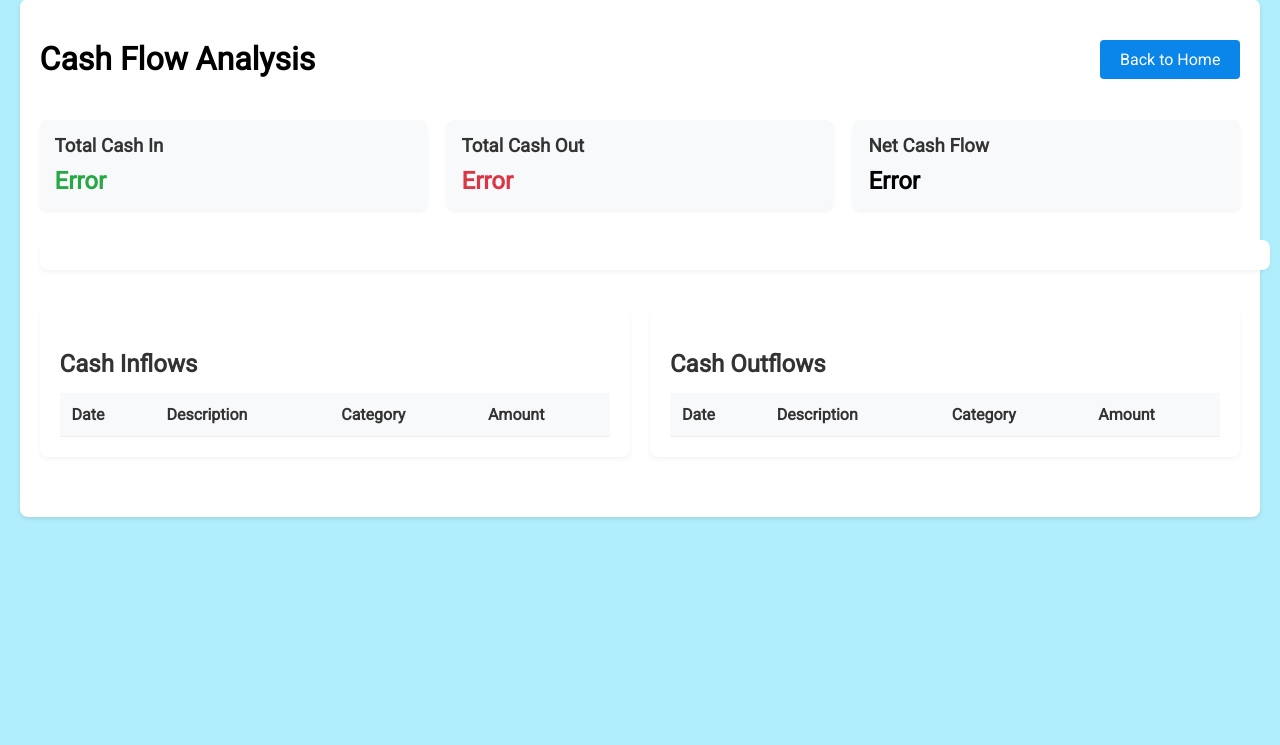
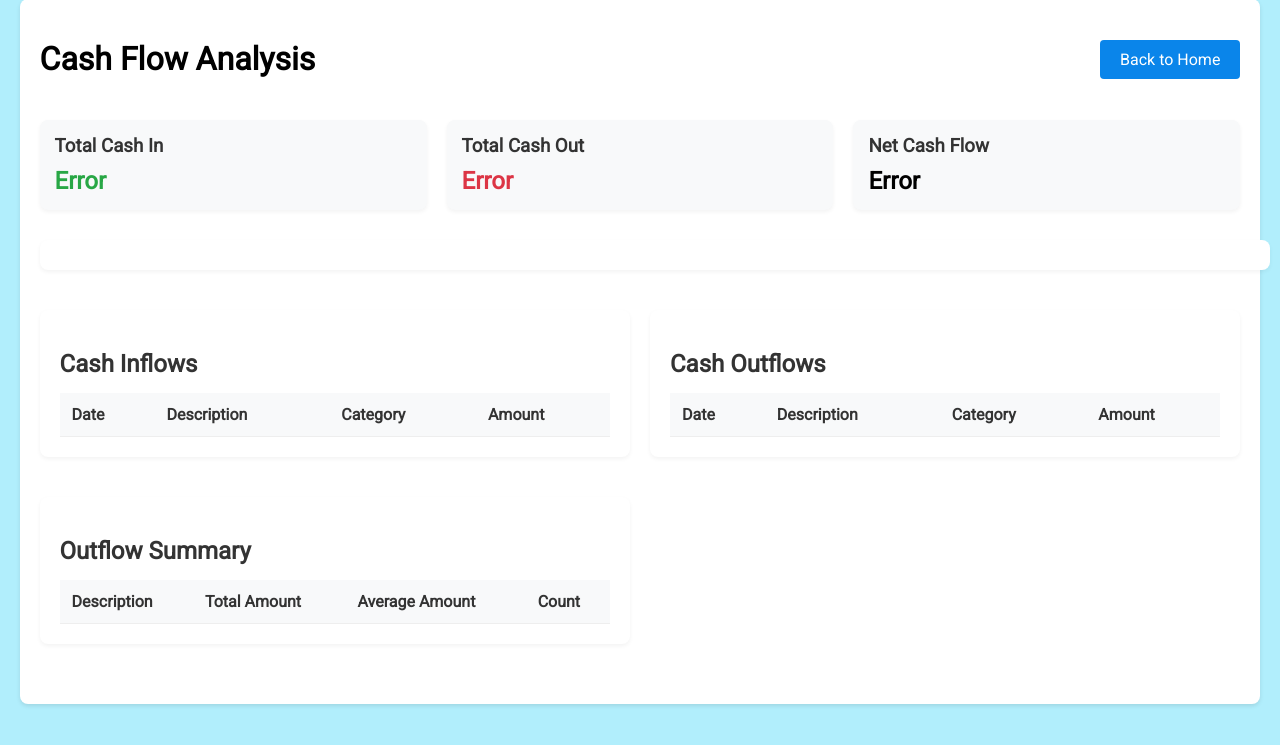
Before and after one commit to m-dur/docker-plaid, a Flask app: page /cashflow in a window 1280 px wide. Shown: the part 21-766 px from the top of the page. Run offline with Flask 2, Linux system fonts and the light colour scheme; data that the repository does not hold is empty; some libraries are stand-ins or nearby versions.

Commit message:
latest refresh date

```diff
--- a/app/routes/analytics.py
+++ b/app/routes/analytics.py
@@ -830,7 +830,7 @@ def cashflow_summary():
                 END), 0) as inflow,
                 COALESCE(SUM(CASE
                     WHEN t.amount > 0
-                    AND (t.name ILIKE '%%External Withdrawal%%' or t.name ILIKE '%%Check%%')
+                    AND (t.name ILIKE '%%External Withdrawal%%' or t.name ilike '%%Zelle To ZIQI%%' or t.name ILIKE '%%Check%%')
                     AND t.name not ilike '%%MONEYLINE%%'
                     AND t.name not ilike '%%WF%%'
                     THEN t.amount
@@ -907,7 +907,7 @@ def cashflow_summary():
                     END as inflow,
                     CASE
                         WHEN amount > 0
-                        AND (name ILIKE '%%External Withdrawal%%' or name ILIKE '%%Check%%')
+                        AND (name ILIKE '%%External Withdrawal%%' or name ilike '%%Zelle To ZIQI%%' or name ILIKE '%%Check%%')
                         AND name not ilike '%%MONEYLINE%%'
                         AND name not ilike '%%WF%%'
                         THEN amount
@@ -935,6 +935,41 @@ def cashflow_summary():
                 'amount': float(row[3] if row[3] > 0 else -row[4])
             } for row in cur.fetchall()]
 
+            # Add this query right after the transactions_query (around line 928)
+            summary_query = """
+            WITH cash_flows AS (
+                SELECT
+                    name as description,
+                    CASE
+                        WHEN amount > 0
+                        AND (name ILIKE '%%External Withdrawal%%' or name ilike '%%Zelle To ZIQI%%' or name ILIKE '%%Check%%')
+                        AND name not ilike '%%MONEYLINE%%'
+                        AND name not ilike '%%WF%%'
+                        THEN amount
+                        ELSE 0
+                    END as outflow
+                FROM stg_transactions
+                WHERE date BETWEEN %s AND %s
+            )
+            SELECT
+                description,
+                SUM(outflow) as total_outflow,
+                COUNT(*) as transaction_count,
+                ROUND(AVG(outflow), 2) as avg_outflow
+            FROM cash_flows
+            WHERE outflow > 0
+            GROUP BY description
+            ORDER BY total_outflow DESC;
+            """
+
+            cur.execute(summary_query, (start_date, end_date))
+            outflow_summary = [{
+                'description': row[0],
+                'total': float(row[1]),
+                'count': row[2],
+                'average': float(row[3])
+            } for row in cur.fetchall()]
+
             return jsonify({
                 'total_cash_in': total_cash_in,
                 'total_cash_out': total_cash_out,
@@ -943,7 +978,8 @@ def cashflow_summary():
                 'cash_in': cash_in,
                 'cash_out': cash_out,
                 'net_flow': net_flow,
-                'transactions': transactions
+                'transactions': transactions,
+                'outflow_summary': outflow_summary
             })
 
         except Exception as e:
--- a/app/templates/cashflow.html
+++ b/app/templates/cashflow.html
@@ -180,6 +180,23 @@
                             <th>Description</th>
                             <th>Category</th>
                             <th>Amount</th>
+                        </tr>
+                    </thead>
+                    <tbody>
+                        <!-- Will be populated by JavaScript -->
+                    </tbody>
+                </table>
+            </div>
+
+            <div class="table-container" style="margin-top: 20px;">
+                <h2>Outflow Summary</h2>
+                <table id="outflow-summary-table" class="flow-table">
+                    <thead>
+                        <tr>
+                            <th>Description</th>
+                            <th>Total Amount</th>
+                            <th>Average Amount</th>
+                            <th>Count</th>
                         </tr>
                     </thead>
                     <tbody>
@@ -372,6 +389,34 @@
                                 { className: 'dt-body-right' }  // Amount
                             ]
                         });
+
+                        // Add summary table
+                        if (data.outflow_summary) {
+                            $('#outflow-summary-table tbody').empty();
+
+                            data.outflow_summary.forEach(summary => {
+                                const row = `
+                                    <tr>
+                                        <td>${summary.description}</td>
+                                        <td class="amount negative">${formatCurrency(summary.total)}</td>
+                                        <td class="amount negative">${formatCurrency(summary.average)}</td>
+                                        <td>${summary.count}</td>
+                                    </tr>
+                                `;
+                                $('#outflow-summary-table tbody').append(row);
+                            });
+
+                            $('#outflow-summary-table').DataTable({
+                                order: [[1, 'desc']],
+                                pageLength: 10,
+                                columns: [
+                                    { className: 'dt-body-left' },   // Description
+                                    { className: 'dt-body-right' },  // Total Amount
+                                    { className: 'dt-body-right' },  // Average Amount
+                                    { className: 'dt-body-right' }   // Count
+                                ]
+                            });
+                        }
                     },
                     error: function(xhr, status, error) {
                         console.error('Error fetching cash flow data:', error);
```
